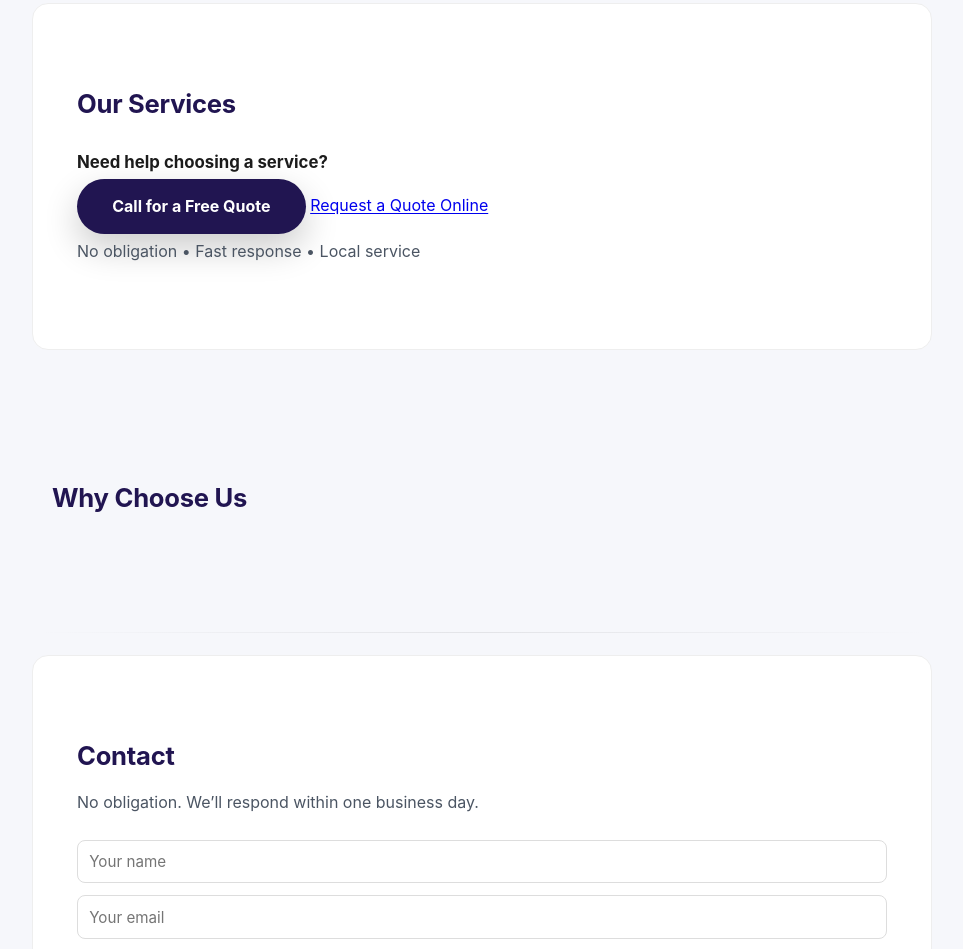
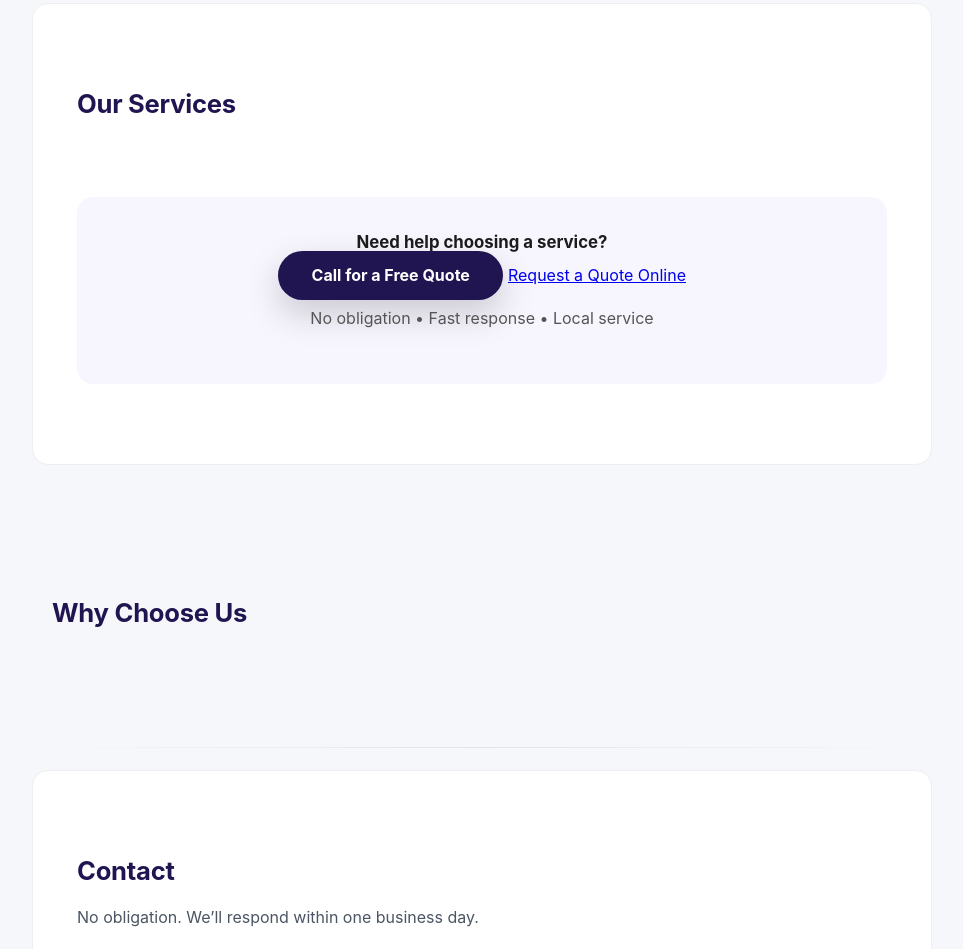
Before and after one commit to jackmclark0709-blip/enoma-api, a website: page public/profile.html in a window 1280 px wide. Shown: the part 874-1823 px from the top of the page, without its empty margins (158-1121 px from the left). Drawn offline with Linux system fonts and the light colour scheme.

Commit message:
style fixes

```diff
--- a/public/profile.html
+++ b/public/profile.html
@@ -311,18 +311,7 @@
 }
 
 
-.primary-cta {
-  display: inline-block;
-  background: white;
-  color: var(--blue);
-  padding: 0.9rem 2rem;
-  border-radius: 999px;
-  font-weight: 700;
-  text-decoration: none;
-  box-shadow: 0 10px 25px rgba(0,0,0,0.15);
-  transition: transform 0.15s ease, box-shadow 0.15s ease;
-
-}
+
 
 .service-price {
   margin-top: 1rem;
@@ -441,22 +430,10 @@
   transition: transform 0.15s ease, box-shadow 0.15s ease;
 }
 
-.primary-cta:hover {
-  transform: translateY(-2px);
-  box-shadow: 0 14px 32px rgba(0,0,0,0.25);
-}
-
-
-.primary-cta {
-  display: inline-block;
-  background: white;
-  color: var(--blue);
-  padding: 0.85rem 2rem;
-  border-radius: 999px;
-  font-weight: 700;
-  text-decoration: none;
-  box-shadow: 0 10px 25px rgba(0,0,0,0.2);
-}
+
+
+
+
 
 
 /* =========================================================
@@ -771,15 +748,7 @@ body {
 }
 
 
-.primary-cta {
-  background: var(--blue);
-  color: white;
-  padding: 0.9rem 2.1rem;
-  border-radius: 999px;
-  font-weight: 700;
-  text-decoration: none;
-  box-shadow: 0 14px 35px rgba(0,0,0,0.18);
-}
+
 
 
 .contact-strip {
@@ -918,7 +887,7 @@ body {
 .service-grid {
   display: grid;
   grid-template-columns: repeat(auto-fit, minmax(260px, 1fr));
-  gap: 1.25rem;
+  gap: 1.5rem;
   margin-top: 1.5rem;
 }
 
@@ -1016,21 +985,7 @@ body {
   margin-bottom: 1.5rem;
 }
 
-.primary-cta {
-  background: var(--blue);
-  color: white;
-  padding: 0.9rem 2.2rem;
-  border-radius: 999px;
-  font-weight: 700;
-  text-decoration: none;
-  box-shadow: 0 14px 35px rgba(0,0,0,0.2);
-  transition: transform 0.15s ease, box-shadow 0.15s ease;
-}
-
-.primary-cta:hover {
-  transform: translateY(-2px);
-  box-shadow: 0 18px 45px rgba(0,0,0,0.28);
-}
+
 
 /* Meta pills */
 .hero-meta {
@@ -1095,9 +1050,8 @@ body {
 
   .hero-profile {
     margin-bottom: 1rem;
-  }
-.hero-profile {
   justify-self: center;
+}
 }
 
 .services-cta {
@@ -1112,11 +1066,6 @@ body {
   margin-bottom: 0.75rem;
 }
 
-.services-cta-note {
-  margin-top: 0.75rem;
-  font-size: 0.9rem;
-  color: #6b7280;
-}
 
 .services-cta-card {
   margin-top: 3rem;
@@ -1136,9 +1085,9 @@ body {
 }
 
 .services-cta-note {
-  margin-top: 0.75rem;
+  margin-top: 1rem;
   font-size: 0.85rem;
-  color: #666;
+  color: #6b7280;
 }
 
 
@@ -1197,6 +1146,22 @@ body {
   flex-shrink: 0;
 }
 
+/* Base button */
+.primary-cta {
+  background: var(--blue);
+  color: white;
+  padding: 0.9rem 2.1rem;
+  border-radius: 999px;
+  font-weight: 700;
+  text-decoration: none;
+  box-shadow: 0 14px 35px rgba(0,0,0,0.18);
+  transition: transform 0.15s ease, box-shadow 0.15s ease;
+}
+
+.primary-cta:hover {
+  transform: translateY(-2px);
+  box-shadow: 0 18px 45px rgba(0,0,0,0.28);
+}
 
 
   </style>
```
